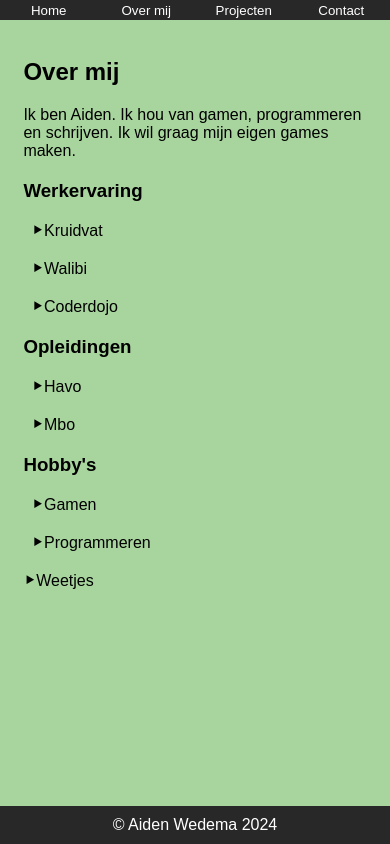
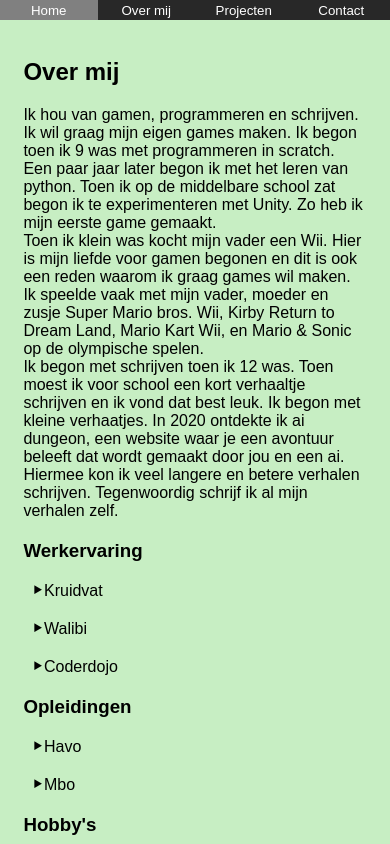
Before and after one commit to AidenWedema/CV-site, a plain HTML site: page about.html in a window 390 px wide. Shown: the top 844 px of the page. Drawn offline with Linux system fonts and the light colour scheme.

Commit message:
et5dgvy7u

```diff
--- a/about.html
+++ b/about.html
@@ -20,7 +20,18 @@
         <div class="content">
             <div class="title">
                 <h2>Over mij</h2>
-                <p>Ik ben Aiden. Ik hou van gamen, programmeren en schrijven. Ik wil graag mijn eigen games maken.</p>
+                <p>
+                    Ik hou van gamen, programmeren en schrijven. Ik wil graag mijn eigen games maken.
+                    Ik begon toen ik 9 was met programmeren in scratch. Een paar jaar later begon ik met het leren van python.
+                    Toen ik op de middelbare school zat begon ik te experimenteren met Unity. Zo heb ik mijn eerste game gemaakt.
+                    <br>
+                    Toen ik klein was kocht mijn vader een Wii. Hier is mijn liefde voor gamen begonen en dit is ook een reden waarom ik graag games wil maken.
+                    Ik speelde vaak met mijn vader, moeder en zusje Super Mario bros. Wii, Kirby Return to Dream Land, Mario Kart Wii, en Mario & Sonic op de olympische spelen.
+                    <br>
+                    Ik begon met schrijven toen ik 12 was. Toen moest ik voor school een kort verhaaltje schrijven en ik vond dat best leuk.
+                    Ik begon met kleine verhaatjes. In 2020 ontdekte ik ai dungeon, een website waar je een avontuur beleeft dat wordt gemaakt door jou en een ai.
+                    Hiermee kon ik veel langere en betere verhalen schrijven. Tegenwoordig schrijf ik al mijn verhalen zelf.
+                </p>
             </div>
             <div class="werk">
                 <h3>Werkervaring</h3>
@@ -84,7 +95,7 @@
                         <p>
                             Ik hou van gamen, mijn favoriete game is Kirby Return to Dream Land.
                             Ik speel graag platformers en adventure games, zoals Super Mario Bros. en The Legend of Zelda.
-                            Ook speel ik graag Mario kart en Super Smash Bros.
+                            Ook speel ik veel Mario kart en Super Smash Bros.
                         </p>
                     </div>
                 </div>
--- a/files/css/about.css
+++ b/files/css/about.css
@@ -9,7 +9,8 @@ li, summary {
 
 .details{
     border-radius: 0%;
-    background-color: #51b948;
+    /* background-color: #51b948; */
+    background-color: #a8dca6;
     margin-top: 0px;
     margin-bottom: 20px;
     padding: 0%;
@@ -25,6 +26,10 @@ li, summary {
     display: none;
     margin-top: 0;
     margin-bottom: 0;
+}
+
+.toggle+label:hover {
+    cursor: pointer;
 }
 
 .toggle+label:before {
--- a/files/css/styles.css
+++ b/files/css/styles.css
@@ -9,7 +9,9 @@ html, body {
 }
 
 body{
-    background-color: #a8d59e;
+    /* background-color: #a8d59e; */
+    background-color: #c7eec3;
+
     display: flex;
     flex-direction: column;
 }
@@ -49,6 +51,7 @@ label, h1, h2, h3, h4, h5, p, button {
 
 .headbuttons button:hover{
     background-color: gray;
+    cursor: pointer;
 }
 
 .content {
```
Also changed, not shown: files/css/home.css (+8 -3 lines), files/css/projects.css (+6 -1 lines).
